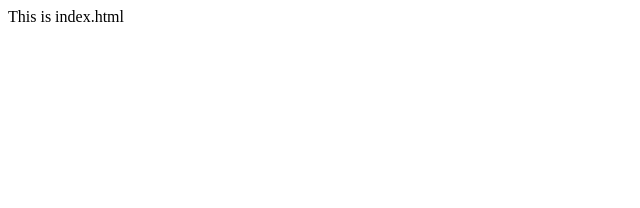
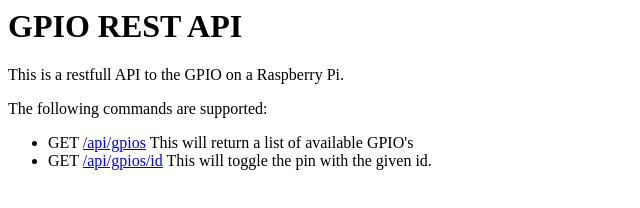
Before and after one commit to seriousme/gpio-rest, a plain HTML site: page public/index.html in a window 1280 px wide. Shown: the whole page, without its empty margins (0-640 px from the left). Drawn offline with Linux system fonts and the light colour scheme.

Commit message:
Updated index.html to give some guidance

```diff
--- a/public/index.html
+++ b/public/index.html
@@ -1 +1,14 @@
-This is index.html
+<html>
+    <head>
+        <title>GPIO REST API</title>
+    </head>
+    <body>
+        <h1>GPIO REST API</h1>
+        <p>This is a restfull API to the GPIO on a Raspberry Pi.</p>
+        <p> The following commands are supported:</p>
+        <ul>
+            <li>GET <a href="/api/gpios">/api/gpios</a>  This will return a list of available GPIO's</li>
+            <li>GET <a href="/api/gpios/1">/api/gpios/id</a>  This will toggle the pin with the given id.</li>
+        </ul>
+    </body>
+</html>
```
